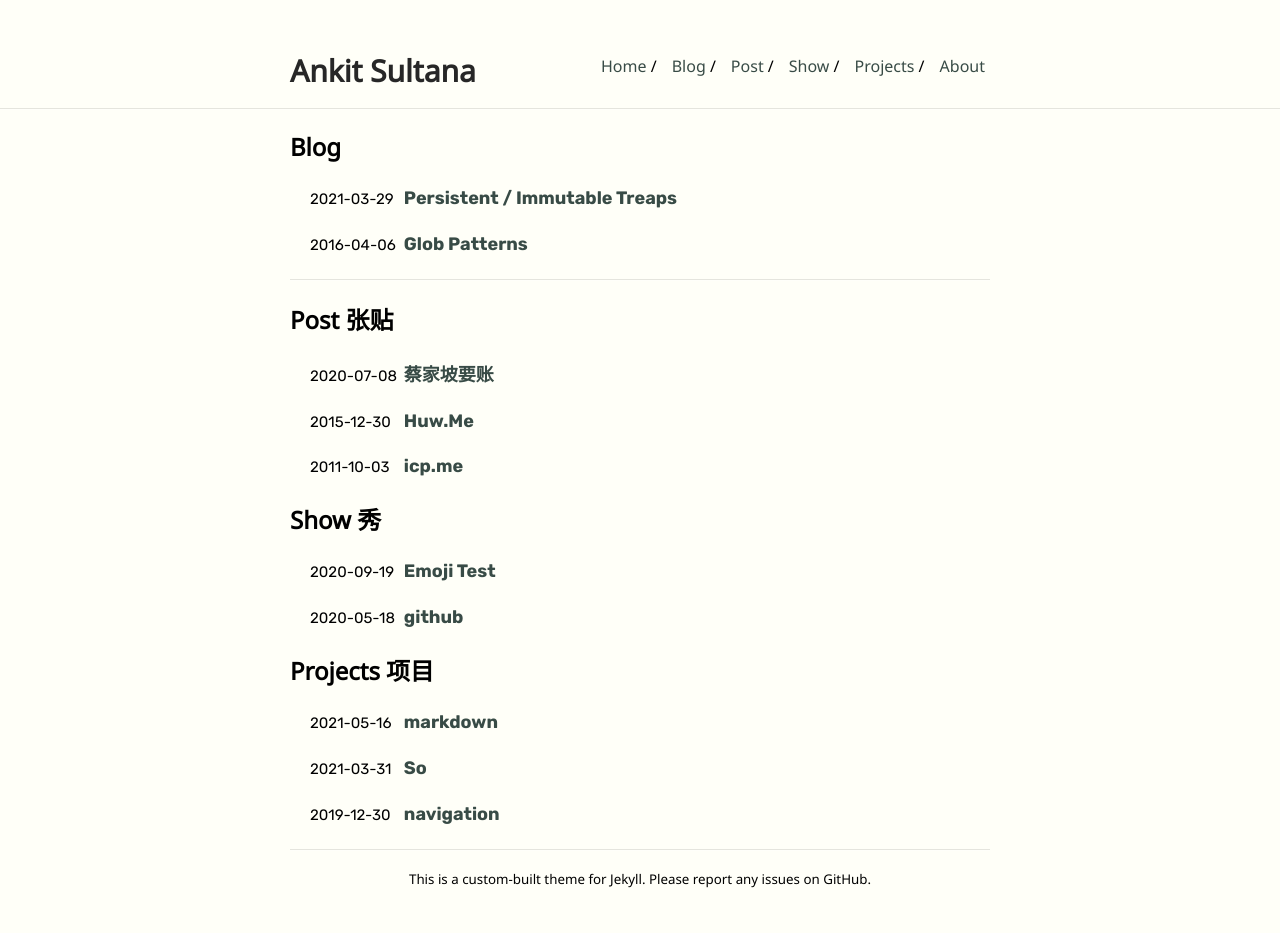
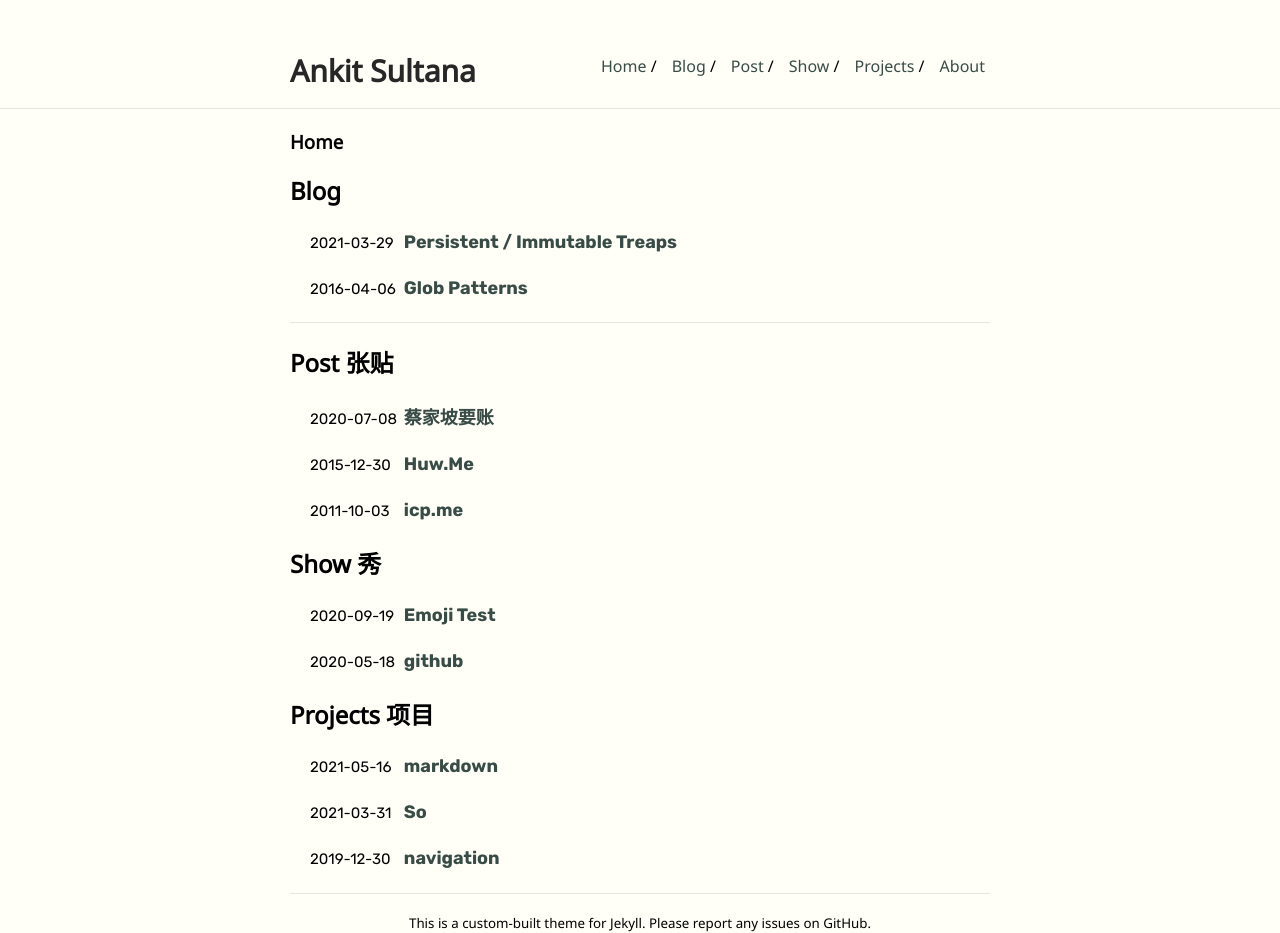
Before and after one commit to YiPianYe/ankitsultana, a Jekyll site: the page built from index.md, in a window 1280 px wide. Built offline with Jekyll 4.4.1, drawn with Linux system fonts in a browser that asks for light colours; our own code applies the rules of GitHub Pages for plain Markdown files; before the commit the page ends 900 px from its top, so only the background shows below that.

Commit message:
Update index.md

```diff
--- a/index.md
+++ b/index.md
@@ -1,6 +1,8 @@
 ---
 layout: main
 ---
+
+### Home
 
 ## Blog
 
```
